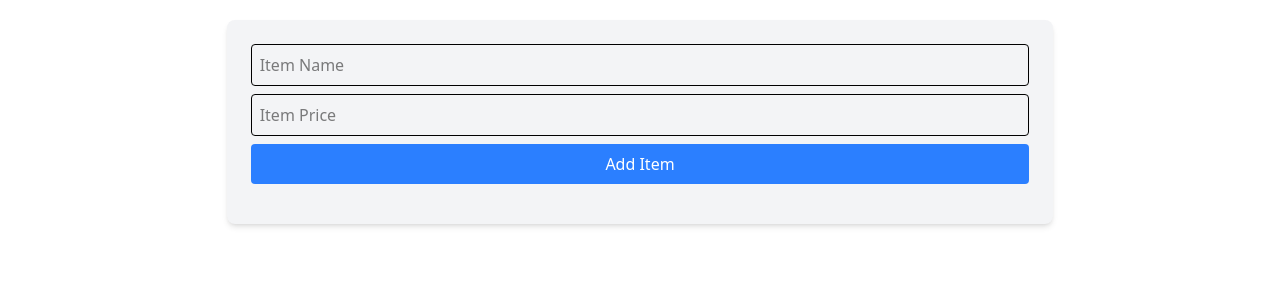
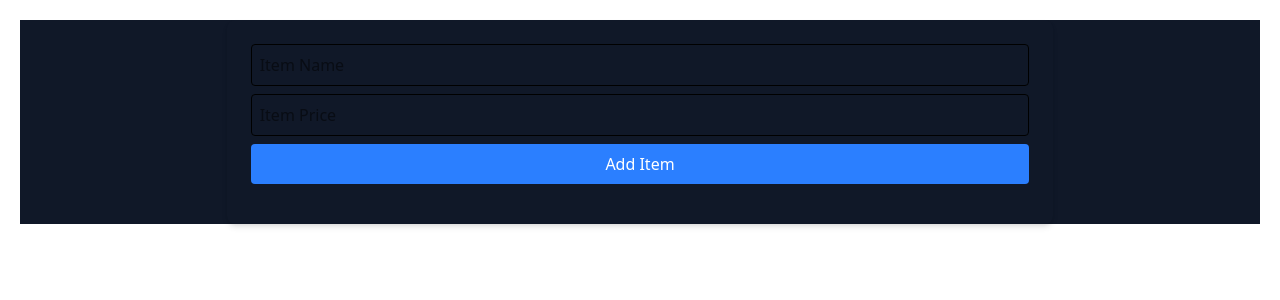
Before and after one commit to tn592/phimart-client, a React (Vite) app: page / in a window 1280 px wide. Shown: the top 300 px of the page. Built offline with nearby package versions, Linux system fonts and the light colour scheme.

Commit message:
background color changed

```diff
--- a/src/App.jsx
+++ b/src/App.jsx
@@ -2,7 +2,7 @@
 import CartApp from "./cart/CartApp";
 function App() {
   return (
-    <div className="m-5">
+    <div className="m-5 bg-gray-900">
       <CartApp />
     </div>
   );
--- a/src/cart/CartApp.jsx
+++ b/src/cart/CartApp.jsx
@@ -7,7 +7,7 @@ const CartApp = () => {
 		console.log(data);
 	};
 	return (
-		<div className="w-2/3 mx-auto bg-gray-100 rounded-lg p-6 shadow-md">
+		<div className="w-2/3 mx-auto bg-gray-900 rounded-lg p-6 shadow-md">
 			<form onSubmit={handleSubmit(addItem)} className="mb-4 space-y-2">
 				<input
 					{...register("name", { required: true })}
--- a/src/index.css
+++ b/src/index.css
@@ -1,4 +1,8 @@
 @import "tailwindcss";
+
+:root {
+  color-scheme: light dark;
+}
 
 /*:root {
   font-family: Inter, system-ui, Avenir, Helvetica, Arial, sans-serif;
```
